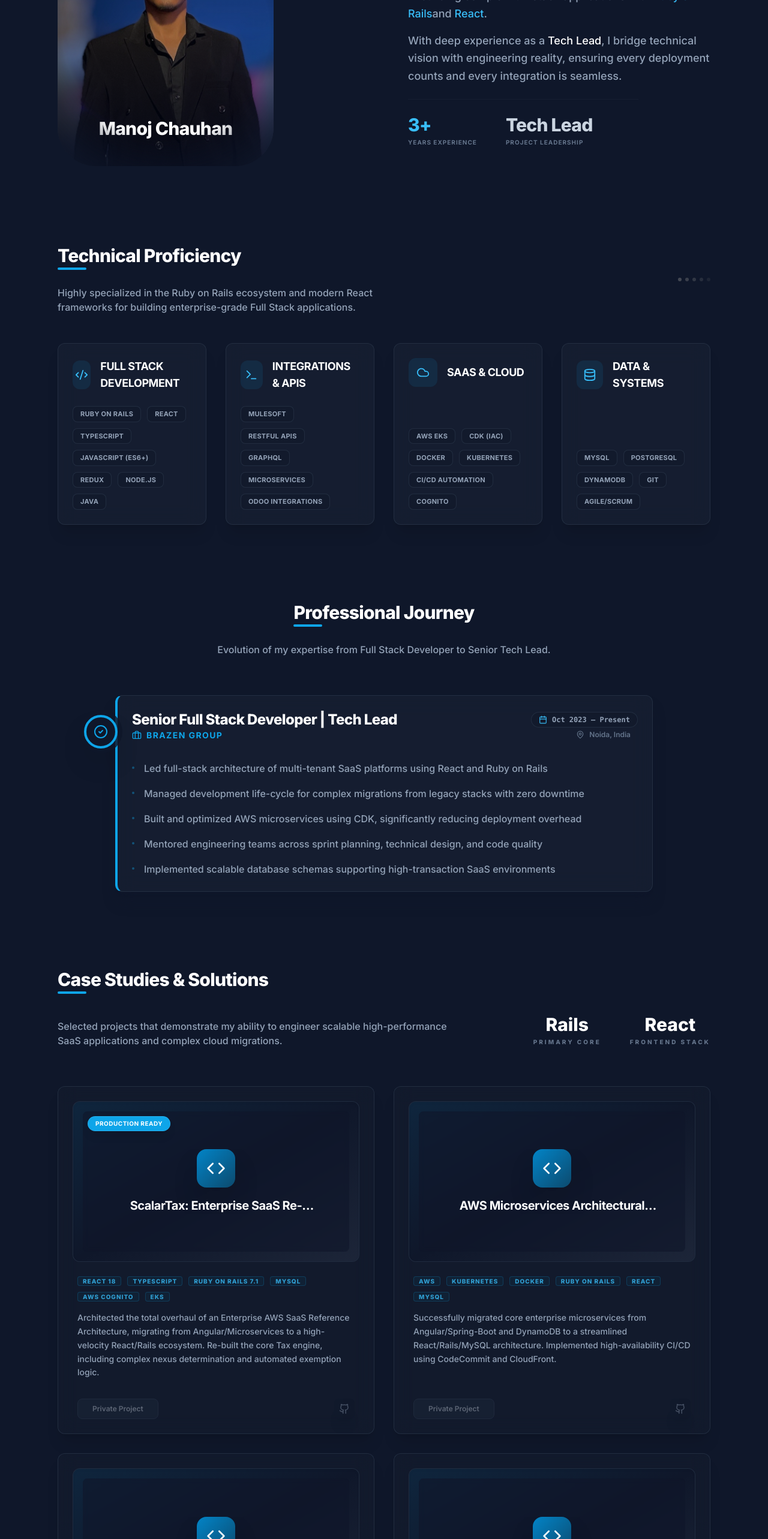
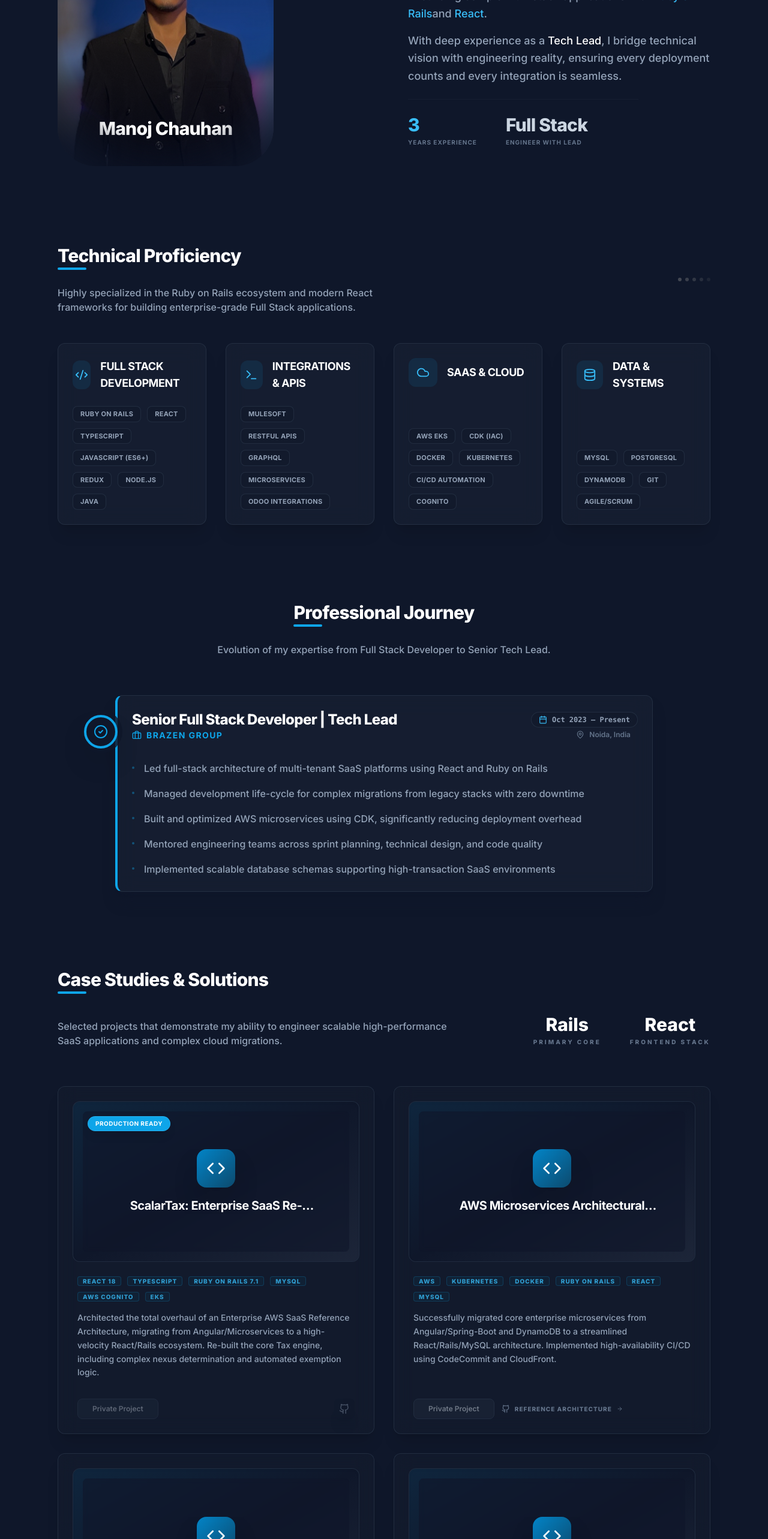
Before and after one commit to ManojChauhanRana/portfolio, a React (Vite) app: page / in a window 1280 px wide. Shown: the part 1106-3672 px from the top of the page at 60% size. Built offline with nearby package versions, Linux system fonts and the light colour scheme; the HTML template or start-up script is replaced by a standard one.

Commit message:
updated files

```diff
--- a/src/components/About.tsx
+++ b/src/components/About.tsx
@@ -70,12 +70,12 @@ export function About() {
 
           <div className="flex gap-12 pt-6 border-t border-slate-800/50 max-w-sm">
             <div className="space-y-1">
-              <p className="text-sky-400 text-3xl font-black tracking-tight">3+</p>
+              <p className="text-sky-400 text-3xl font-black tracking-tight">3</p>
               <p className="text-[10px] text-slate-500 uppercase tracking-widest font-bold">Years Experience</p>
             </div>
             <div className="space-y-1">
-              <p className="text-slate-300 text-3xl font-black tracking-tight">Tech Lead</p>
-              <p className="text-[10px] text-slate-500 uppercase tracking-widest font-bold">Project Leadership</p>
+              <p className="text-slate-300 text-3xl font-black tracking-tight">Full Stack</p>
+              <p className="text-[10px] text-slate-500 uppercase tracking-widest font-bold">Engineer with Lead</p>
             </div>
           </div>
         </motion.div>
--- a/src/components/Projects.tsx
+++ b/src/components/Projects.tsx
@@ -91,12 +91,29 @@ export function Projects() {
                   Visit Solution
                   <ExternalLink size={14} className="group-hover/btn:translate-x-0.5 group-hover/btn:-translate-y-0.5 transition-transform" />
                 </a>
+              ) : project.sourceUrl ? (
+                <div className="flex items-center gap-3">
+                  <div className="btn-secondary py-2 px-6 text-xs opacity-50 cursor-not-allowed">
+                    Private Project
+                  </div>
+                  <a
+                    href={project.sourceUrl}
+                    target="_blank"
+                    rel="noopener noreferrer"
+                    className="flex items-center gap-2 text-[10px] font-black uppercase tracking-widest text-slate-500 hover:text-sky-400 transition-colors"
+                  >
+                    <Github size={14} />
+                    Reference Architecture
+                    <ArrowRight size={10} />
+                  </a>
+                </div>
               ) : (
                 <div className="btn-secondary py-2 px-6 text-xs opacity-40 cursor-not-allowed">
                   Private Project
                 </div>
               )}
               <div className="flex-1" />
+              {!project.sourceUrl && (
                 <div className="flex items-center gap-2 bg-slate-900 p-2 rounded-lg opacity-40 group-hover:opacity-100 transition-all duration-500 shadow-xl">
                   <a
                     href={personalInfo.github}
@@ -107,6 +124,7 @@ export function Projects() {
                     <Github size={18} />
                   </a>
                 </div>
+              )}
             </div>
           </motion.div>
         ))}
--- a/src/data/portfolio.ts
+++ b/src/data/portfolio.ts
@@ -21,7 +21,7 @@ export const personalInfo = {
   github: "https://github.com/ManojChauhanRana",
   linkedin: "https://www.linkedin.com/in/manoj-chauhan-64b200227/",
   profileImage: "/profile.jpg",
-  summary: "Results-driven Senior Full Stack Developer with 3+ years of experience specializing in Ruby on Rails and React. Expert in architecting scalable SaaS platforms, implementing complex integrations, and delivering high-performance web applications as a Technical Lead. Proven track record in leading development teams and transforming legacy systems into modern, cloud-native solutions."
+  summary: "Results-driven Senior Full Stack Developer with 3 years of experience specializing in Ruby on Rails and React. Expert in architecting scalable SaaS platforms, implementing complex integrations, and delivering high-performance web applications as a Technical Lead. Proven track record in leading development teams and transforming legacy systems into modern, cloud-native solutions."
 };
 
 export const skills = [
@@ -69,6 +69,7 @@ export interface Project {
   featured: boolean;
   status?: string;
   url?: string;
+  sourceUrl?: string;
 }
 
 export const projects: Project[] = [
@@ -83,7 +84,8 @@ export const projects: Project[] = [
     title: "AWS Microservices Architectural Migration",
     tech: ["AWS", "Kubernetes", "Docker", "Ruby on Rails", "React", "MySQL"],
     description: "Successfully migrated core enterprise microservices from Angular/Spring-Boot and DynamoDB to a streamlined React/Rails/MySQL architecture. Implemented high-availability CI/CD using CodeCommit and CloudFront.",
-    featured: true
+    featured: true,
+    sourceUrl: "https://github.com/aws-samples/aws-saas-factory-eks-reference-architecture"
   },
   {
     title: "Mahakumbh 2025 Certificate Application",
```
Lines whose indentation alone changed are shown as unchanged.
